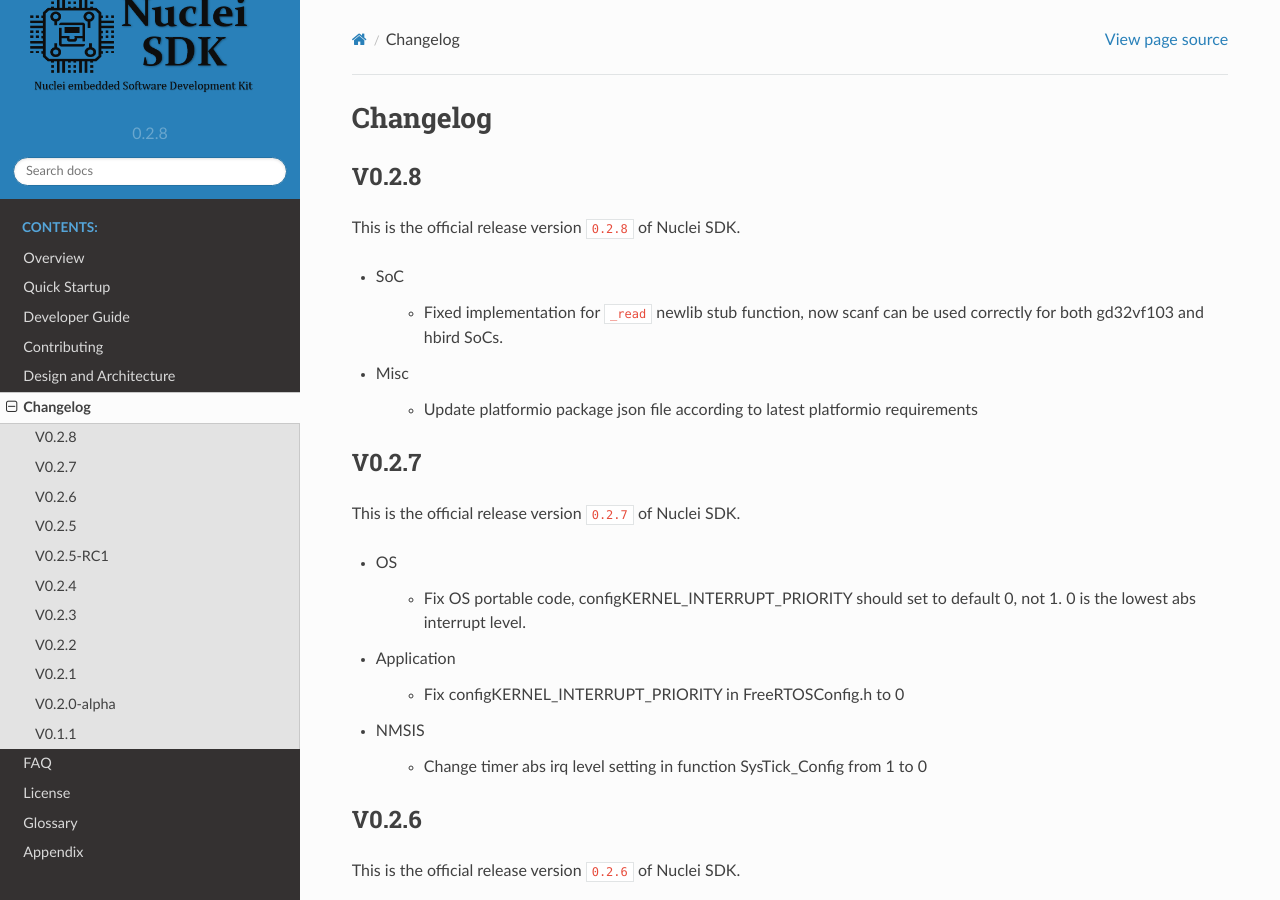
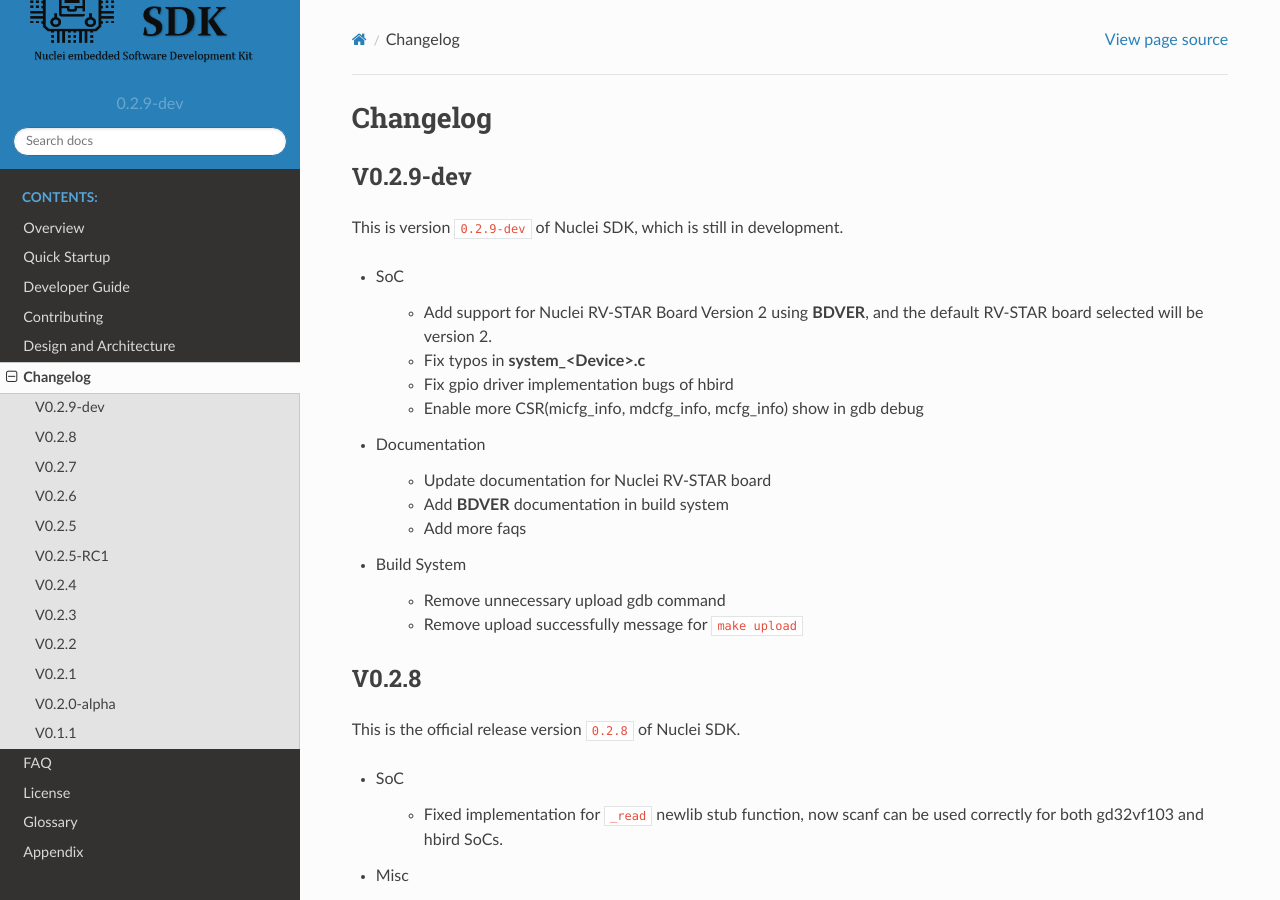
Before and after one commit to Nuclei-Software/nuclei-sdk, a Sphinx documentation site: the page built from doc/source/changelog.rst, in a window 1280 px wide and 900 px high. Built offline with Sphinx 7.4.7 and the Read the Docs theme 2.0.0, drawn with Linux system fonts in a browser that asks for light colours.

Commit message:
doc: Update documentation for RVSTAR v2
Signed-off-by: Huaqi Fang <578567190@qq.com>

```diff
--- a/doc/source/changelog.rst
+++ b/doc/source/changelog.rst
@@ -2,6 +2,31 @@
 
 Changelog
 =========
+
+V0.2.9-dev
+----------
+
+This is version ``0.2.9-dev`` of Nuclei SDK, which is still in development.
+
+* SoC
+
+    - Add support for Nuclei RV-STAR Board Version 2 using **BDVER**,
+      and the default RV-STAR board selected will be version 2.
+    - Fix typos in **system_<Device>.c**
+    - Fix gpio driver implementation bugs of hbird
+    - Enable more CSR(micfg_info, mdcfg_info, mcfg_info) show in gdb debug
+
+* Documentation
+
+    - Update documentation for Nuclei RV-STAR board
+    - Add **BDVER** documentation in build system
+    - Add more faqs
+
+* Build System
+
+    - Remove unnecessary upload gdb command
+    - Remove upload successfully message for ``make upload``
+
 
 V0.2.8
 ------
--- a/doc/source/conf.py
+++ b/doc/source/conf.py
@@ -21,10 +21,10 @@
 author = 'Nuclei'
 
 # The short X.Y version
-version = '0.2.8'
+version = '0.2.9-dev'
 
 # The full version, including alpha/beta/rc tags
-release = '0.2.8'
+release = '0.2.9-dev'
 
 # -- General configuration ---------------------------------------------------
 
```
Also changed, not shown: doc/source/design/board/gd32vf103v_rvstar.rst (+18 -0 lines), doc/source/develop/buildsystem.rst (+13 -1 lines).
